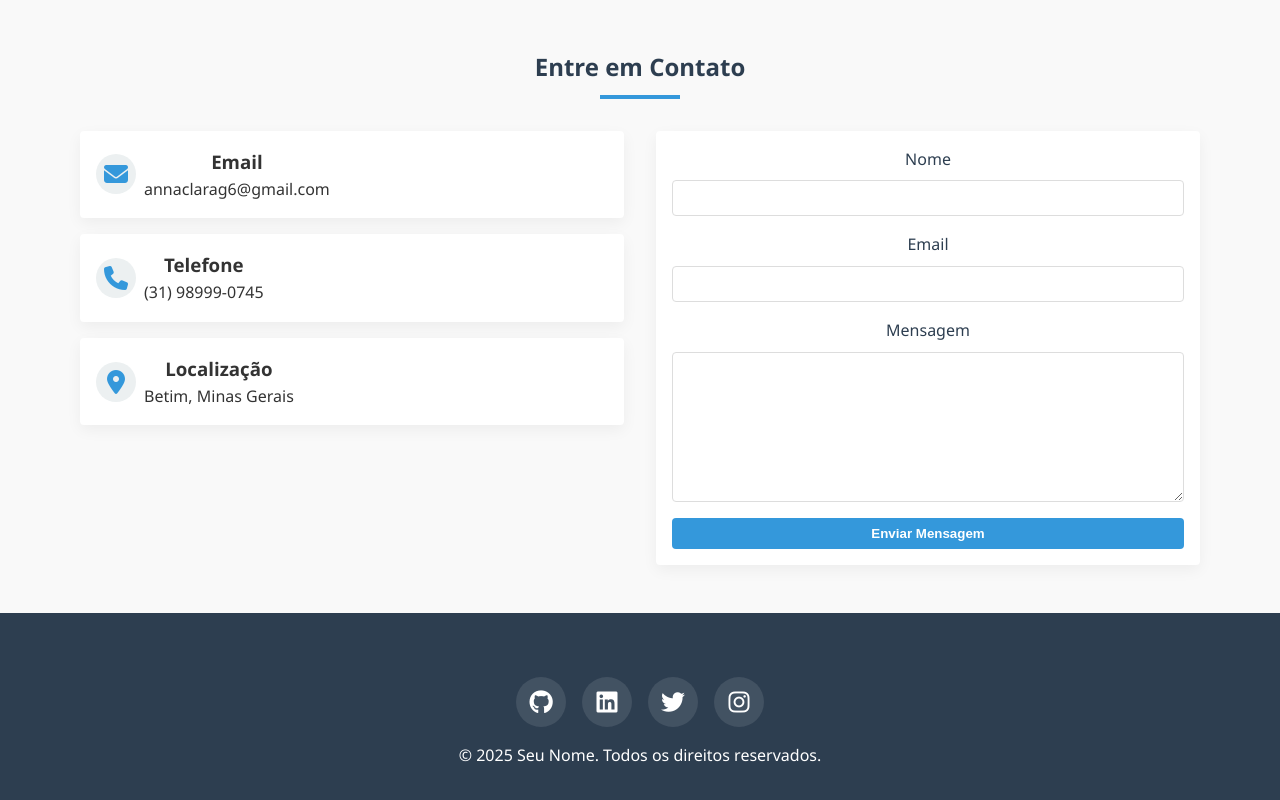
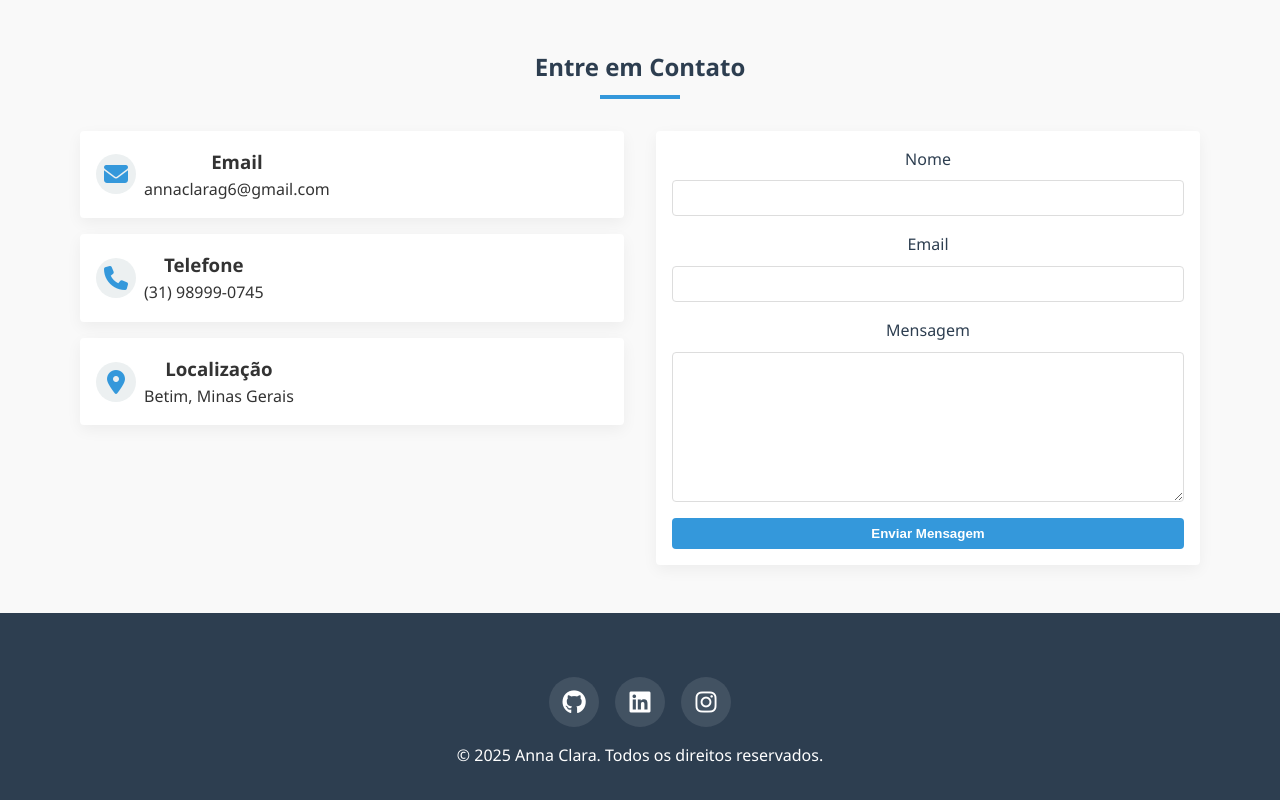
Before and after one commit to byasun/Meu-Portifolio, a React (Create React App) app: page / in a window 1280 px wide. Shown: the part 2399-3199 px from the top of the page. Built offline with nearby package versions, Linux system fonts and the light colour scheme; the HTML template or start-up script is replaced by a standard one.

Commit message:
correção do rodapé

```diff
--- a/src/sections/Footer/Footer.js
+++ b/src/sections/Footer/Footer.js
@@ -6,20 +6,17 @@ const Footer = () => {
     <footer>
       <div className="container">
         <div className="social-links">
-          <a href="#" target="_blank" rel="noopener noreferrer">
+          <a href="https://github.com/byasun" target="_blank" rel="noopener noreferrer">
             <i className="fab fa-github"></i>
           </a>
-          <a href="#" target="_blank" rel="noopener noreferrer">
+          <a href="https://www.linkedin.com/in/anna-clara-gomes-silva-sousa-687b57185/" target="_blank" rel="noopener noreferrer">
             <i className="fab fa-linkedin"></i>
           </a>
-          <a href="#" target="_blank" rel="noopener noreferrer">
-            <i className="fab fa-twitter"></i>
-          </a>
-          <a href="#" target="_blank" rel="noopener noreferrer">
+          <a href="https://www.instagram.com/byasun1?igsh=MXQ1dnp2YnNiZHkzYw==" target="_blank" rel="noopener noreferrer">
             <i className="fab fa-instagram"></i>
           </a>
         </div>
-        <p>&copy; {new Date().getFullYear()} Seu Nome. Todos os direitos reservados.</p>
+        <p>&copy; {new Date().getFullYear()} Anna Clara. Todos os direitos reservados.</p>
       </div>
     </footer>
   );
```
Also changed, not shown: 1 other file (tests, documents, lock files or other folders).
